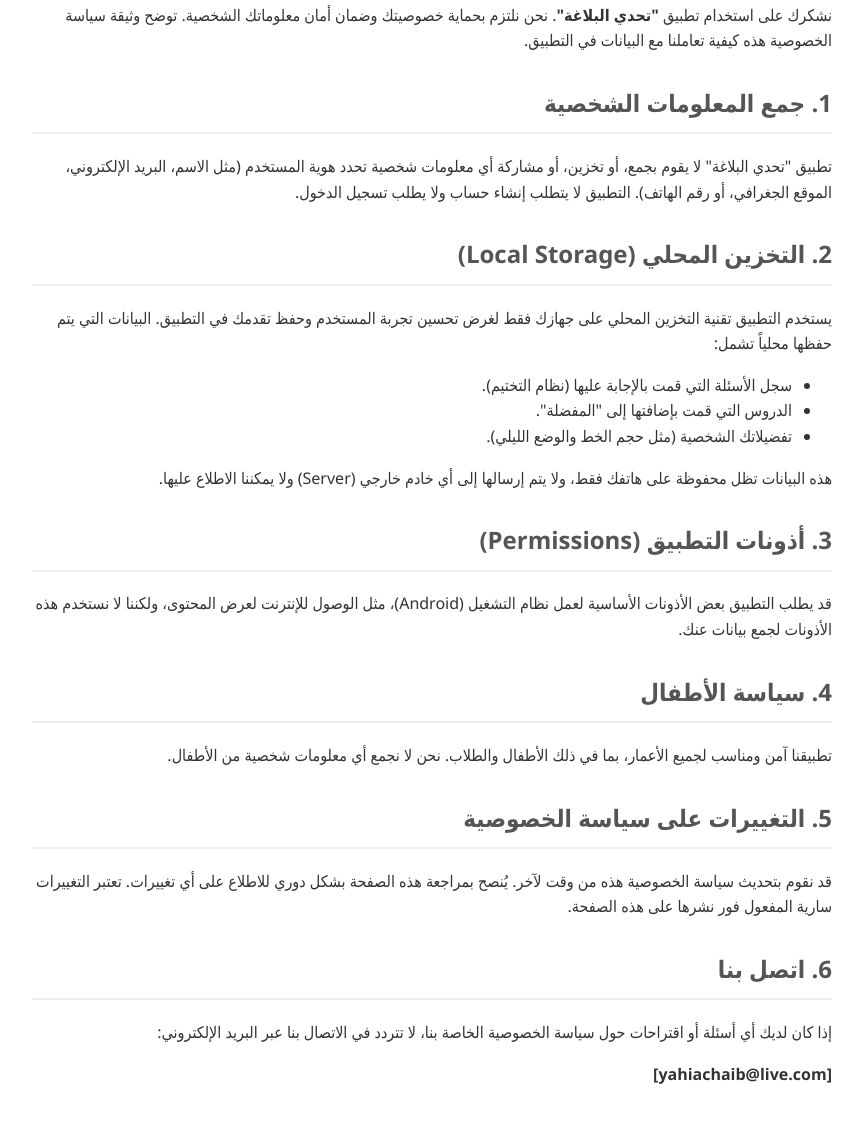
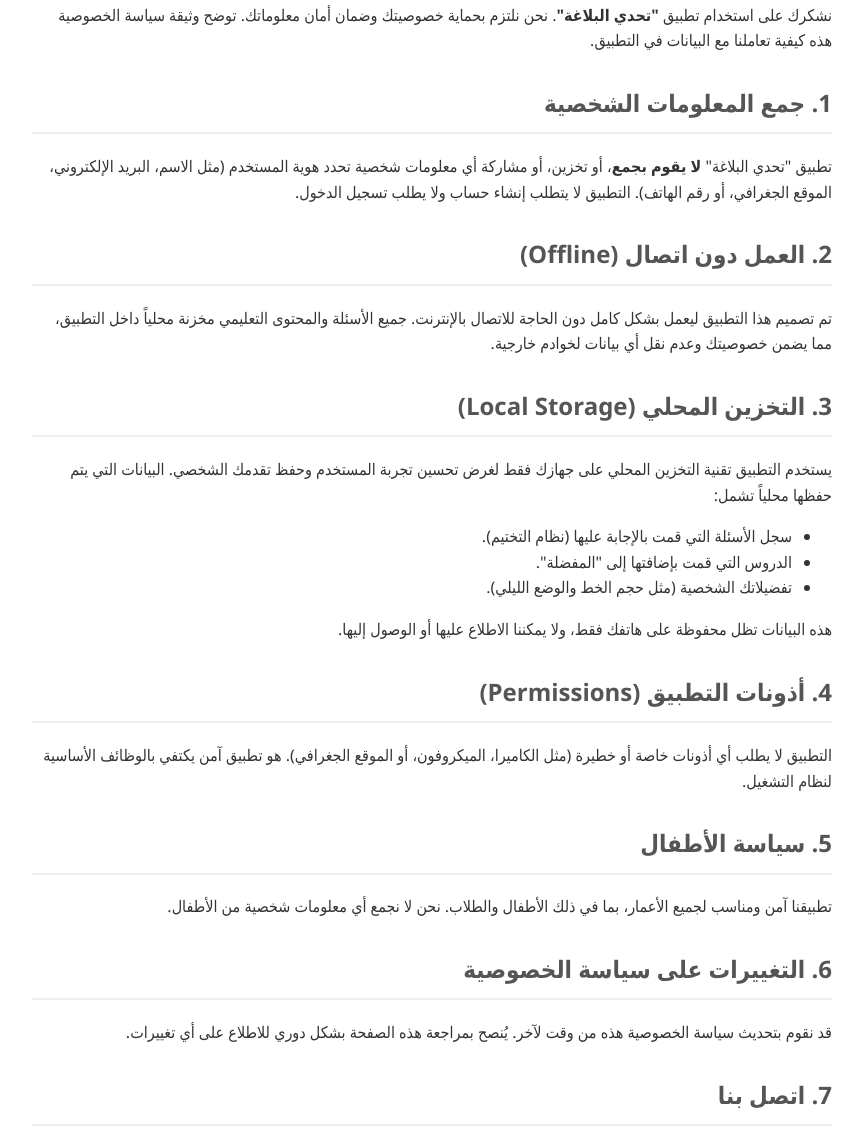
Before and after one commit to chaibyahia/privacy-balagha, a plain HTML site: page index.html in a window 1280 px wide. Shown: the part 153-1282 px from the top of the page, without its empty margins (208-1071 px from the left). Drawn offline with Linux system fonts and the light colour scheme.

Commit message:
Update privacy policy text and structure

```diff
--- a/index.html
+++ b/index.html
@@ -18,30 +18,33 @@
     <h1>سياسة الخصوصية</h1>
     <p><strong>آخر تحديث:</strong> 01 ديسمبر 2025</p>
 
-    <p>نشكرك على استخدام تطبيق <strong>"تحدي البلاغة"</strong>. نحن نلتزم بحماية خصوصيتك وضمان أمان معلوماتك الشخصية. توضح وثيقة سياسة الخصوصية هذه كيفية تعاملنا مع البيانات في التطبيق.</p>
+    <p>نشكرك على استخدام تطبيق <strong>"تحدي البلاغة"</strong>. نحن نلتزم بحماية خصوصيتك وضمان أمان معلوماتك. توضح وثيقة سياسة الخصوصية هذه كيفية تعاملنا مع البيانات في التطبيق.</p>
 
     <h2>1. جمع المعلومات الشخصية</h2>
-    <p>تطبيق "تحدي البلاغة" لا يقوم بجمع، أو تخزين، أو مشاركة أي معلومات شخصية تحدد هوية المستخدم (مثل الاسم، البريد الإلكتروني، الموقع الجغرافي، أو رقم الهاتف). التطبيق لا يتطلب إنشاء حساب ولا يطلب تسجيل الدخول.</p>
+    <p>تطبيق "تحدي البلاغة" <strong>لا يقوم بجمع</strong>، أو تخزين، أو مشاركة أي معلومات شخصية تحدد هوية المستخدم (مثل الاسم، البريد الإلكتروني، الموقع الجغرافي، أو رقم الهاتف). التطبيق لا يتطلب إنشاء حساب ولا يطلب تسجيل الدخول.</p>
 
-    <h2>2. التخزين المحلي (Local Storage)</h2>
-    <p>يستخدم التطبيق تقنية التخزين المحلي على جهازك فقط لغرض تحسين تجربة المستخدم وحفظ تقدمك في التطبيق. البيانات التي يتم حفظها محلياً تشمل:</p>
+    <h2>2. العمل دون اتصال (Offline)</h2>
+    <p>تم تصميم هذا التطبيق ليعمل بشكل كامل دون الحاجة للاتصال بالإنترنت. جميع الأسئلة والمحتوى التعليمي مخزنة محلياً داخل التطبيق، مما يضمن خصوصيتك وعدم نقل أي بيانات لخوادم خارجية.</p>
+
+    <h2>3. التخزين المحلي (Local Storage)</h2>
+    <p>يستخدم التطبيق تقنية التخزين المحلي على جهازك فقط لغرض تحسين تجربة المستخدم وحفظ تقدمك الشخصي. البيانات التي يتم حفظها محلياً تشمل:</p>
     <ul>
         <li>سجل الأسئلة التي قمت بالإجابة عليها (نظام التختيم).</li>
         <li>الدروس التي قمت بإضافتها إلى "المفضلة".</li>
         <li>تفضيلاتك الشخصية (مثل حجم الخط والوضع الليلي).</li>
     </ul>
-    <p>هذه البيانات تظل محفوظة على هاتفك فقط، ولا يتم إرسالها إلى أي خادم خارجي (Server) ولا يمكننا الاطلاع عليها.</p>
+    <p>هذه البيانات تظل محفوظة على هاتفك فقط، ولا يمكننا الاطلاع عليها أو الوصول إليها.</p>
 
-    <h2>3. أذونات التطبيق (Permissions)</h2>
-    <p>قد يطلب التطبيق بعض الأذونات الأساسية لعمل نظام التشغيل (Android)، مثل الوصول للإنترنت لعرض المحتوى، ولكننا لا نستخدم هذه الأذونات لجمع بيانات عنك.</p>
+    <h2>4. أذونات التطبيق (Permissions)</h2>
+    <p>التطبيق لا يطلب أي أذونات خاصة أو خطيرة (مثل الكاميرا، الميكروفون، أو الموقع الجغرافي). هو تطبيق آمن يكتفي بالوظائف الأساسية لنظام التشغيل.</p>
 
-    <h2>4. سياسة الأطفال</h2>
+    <h2>5. سياسة الأطفال</h2>
     <p>تطبيقنا آمن ومناسب لجميع الأعمار، بما في ذلك الأطفال والطلاب. نحن لا نجمع أي معلومات شخصية من الأطفال.</p>
 
-    <h2>5. التغييرات على سياسة الخصوصية</h2>
-    <p>قد نقوم بتحديث سياسة الخصوصية هذه من وقت لآخر. يُنصح بمراجعة هذه الصفحة بشكل دوري للاطلاع على أي تغييرات. تعتبر التغييرات سارية المفعول فور نشرها على هذه الصفحة.</p>
+    <h2>6. التغييرات على سياسة الخصوصية</h2>
+    <p>قد نقوم بتحديث سياسة الخصوصية هذه من وقت لآخر. يُنصح بمراجعة هذه الصفحة بشكل دوري للاطلاع على أي تغييرات.</p>
 
-    <h2>6. اتصل بنا</h2>
+    <h2>7. اتصل بنا</h2>
     <p>إذا كان لديك أي أسئلة أو اقتراحات حول سياسة الخصوصية الخاصة بنا، لا تتردد في الاتصال بنا عبر البريد الإلكتروني:</p>
     <p><strong>[yahiachaib@live.com]</strong></p>
 
```
